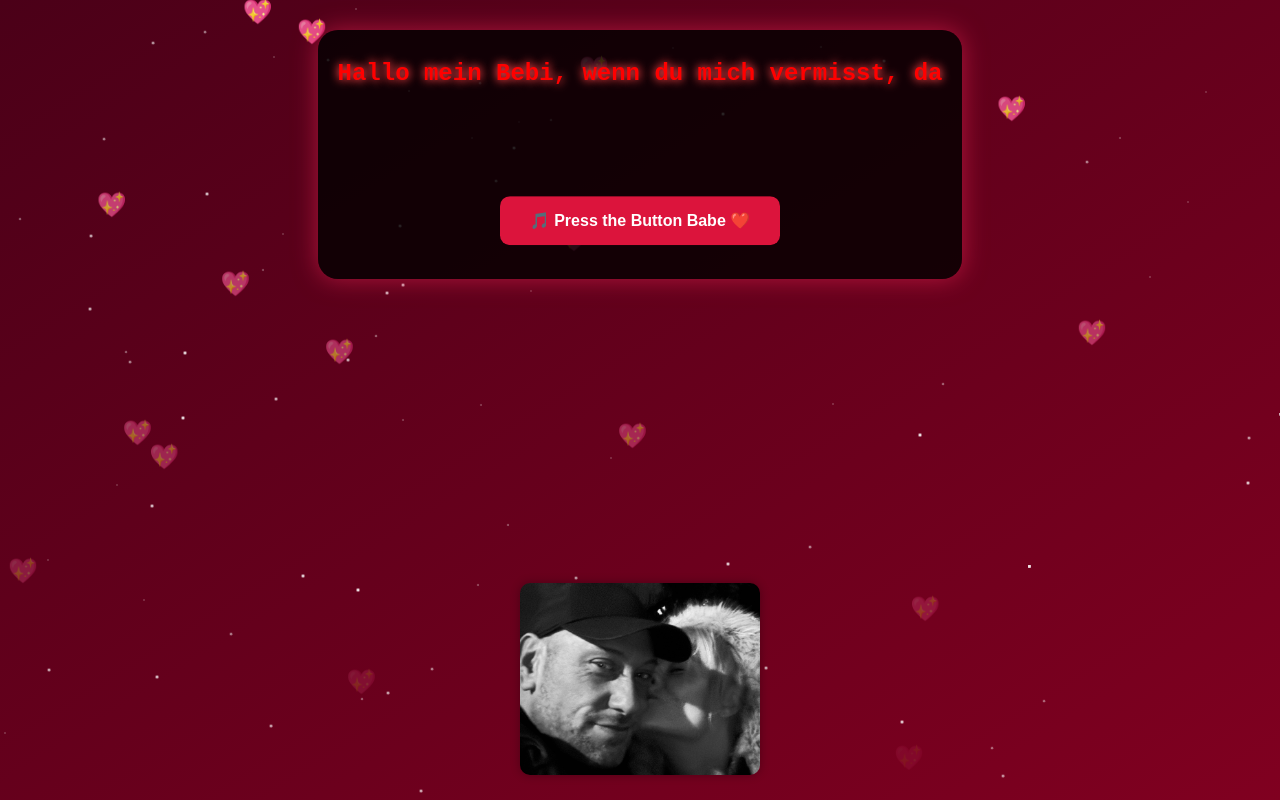
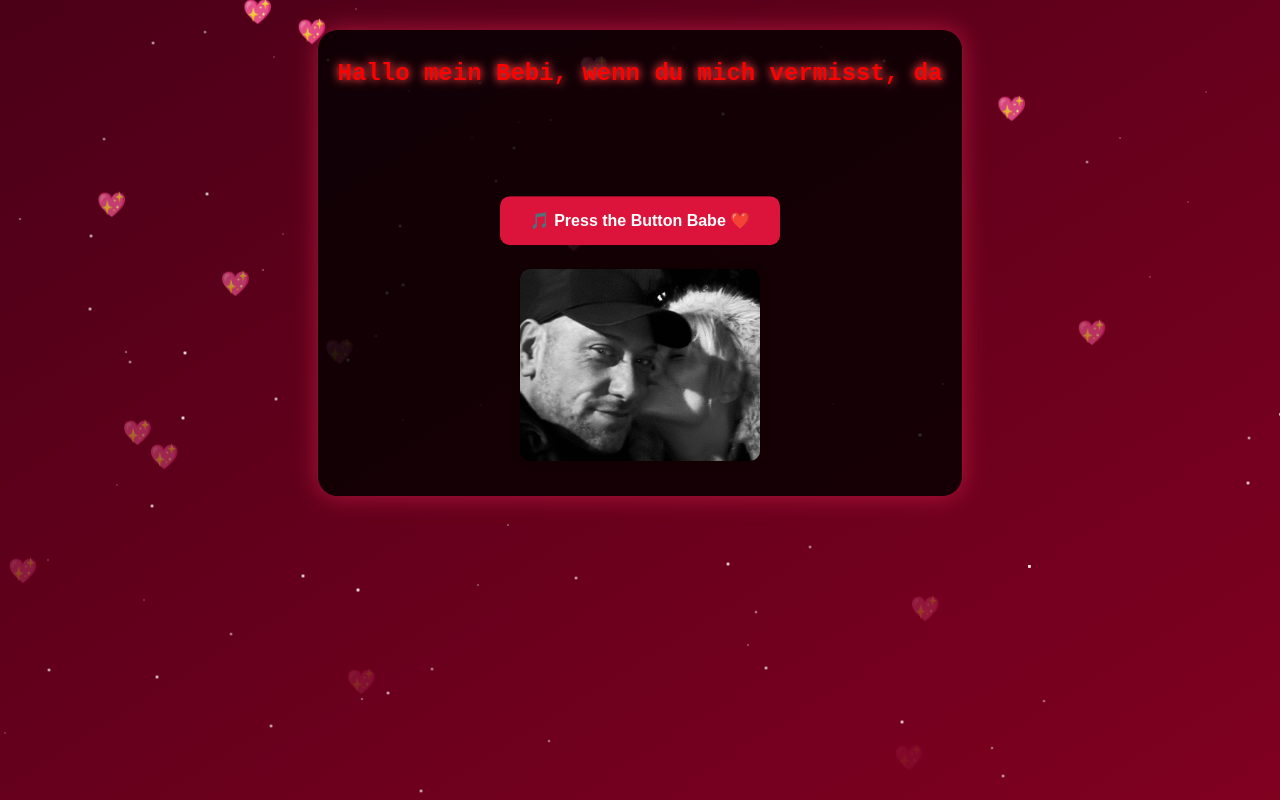
Before and after one commit to pate86/OhneDich, a plain HTML site: page index.html in a window 1280 px wide. Drawn offline with Linux system fonts and the light colour scheme.

Commit message:
photo up

```diff
--- a/index.html
+++ b/index.html
@@ -30,6 +30,10 @@
       max-width: 90%;
       z-index: 2;
       animation: glow 3s ease-in-out infinite alternate;
+      display: flex;
+      flex-direction: column;
+      align-items: center;
+      justify-content: center;
     }
 
     @keyframes glow {
@@ -83,8 +87,7 @@
 
     /* Unten: Bild */
     .bottom-image {
-      margin-bottom: 20px;
-      margin-top: -15px; /* Bild 15px nach oben verschoben */
+      margin-top: 20px;
       z-index: 2;
     }
 
@@ -186,11 +189,11 @@
   <div class="container">
     <div class="typewriter-text" id="typewriter"></div>
     <button onclick="document.getElementById('bg-music').play(); showHeartEffect();">🎵 Press the Button Babe ❤️</button>
-  </div>
 
-  <!-- Unten: Bild -->
-  <div class="bottom-image">
-    <img src="pics/wir.jpg" alt="Wir zwei ❤️" />
+    <!-- Bild unter dem Button -->
+    <div class="bottom-image">
+      <img src="pics/wir.jpg" alt="Wir zwei ❤️" />
+    </div>
   </div>
 
   <!-- Effekte & Animationen -->
```
